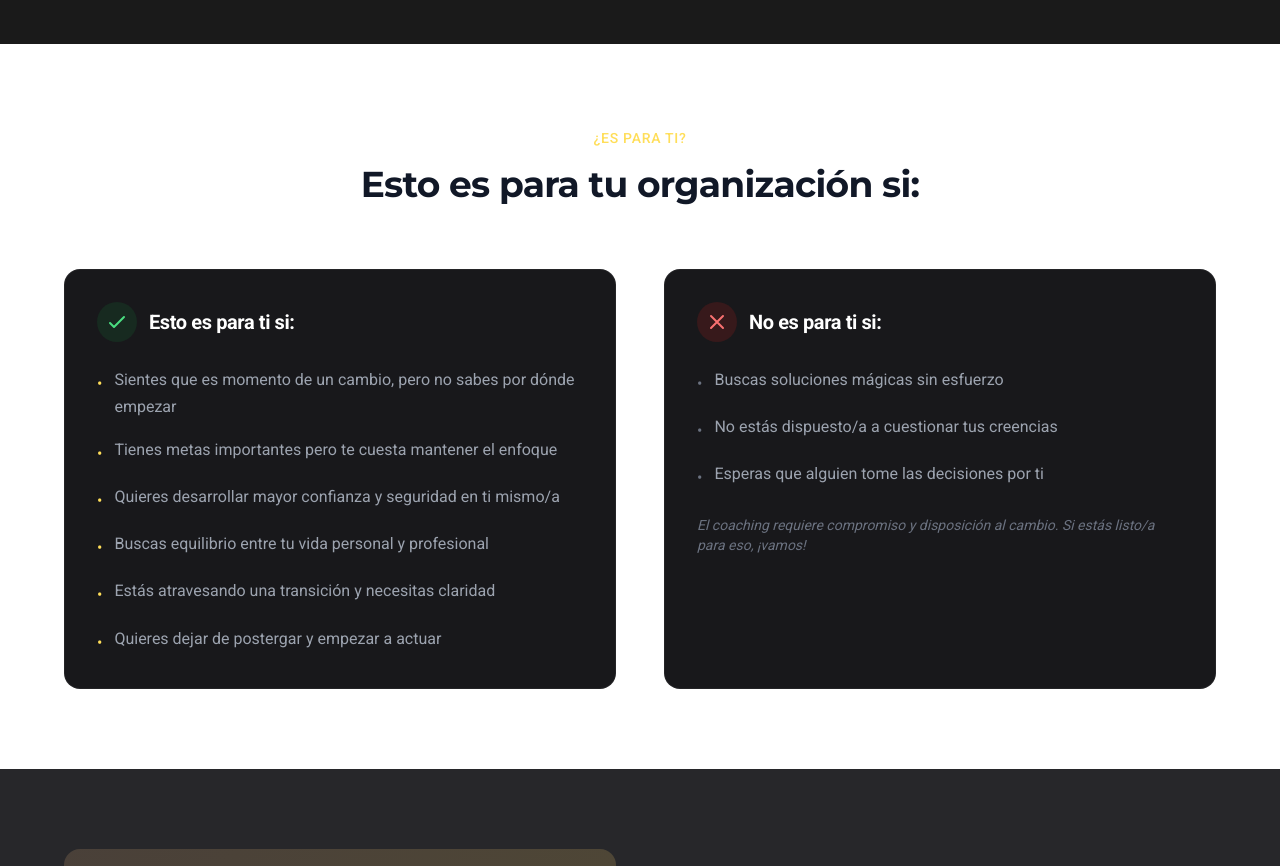
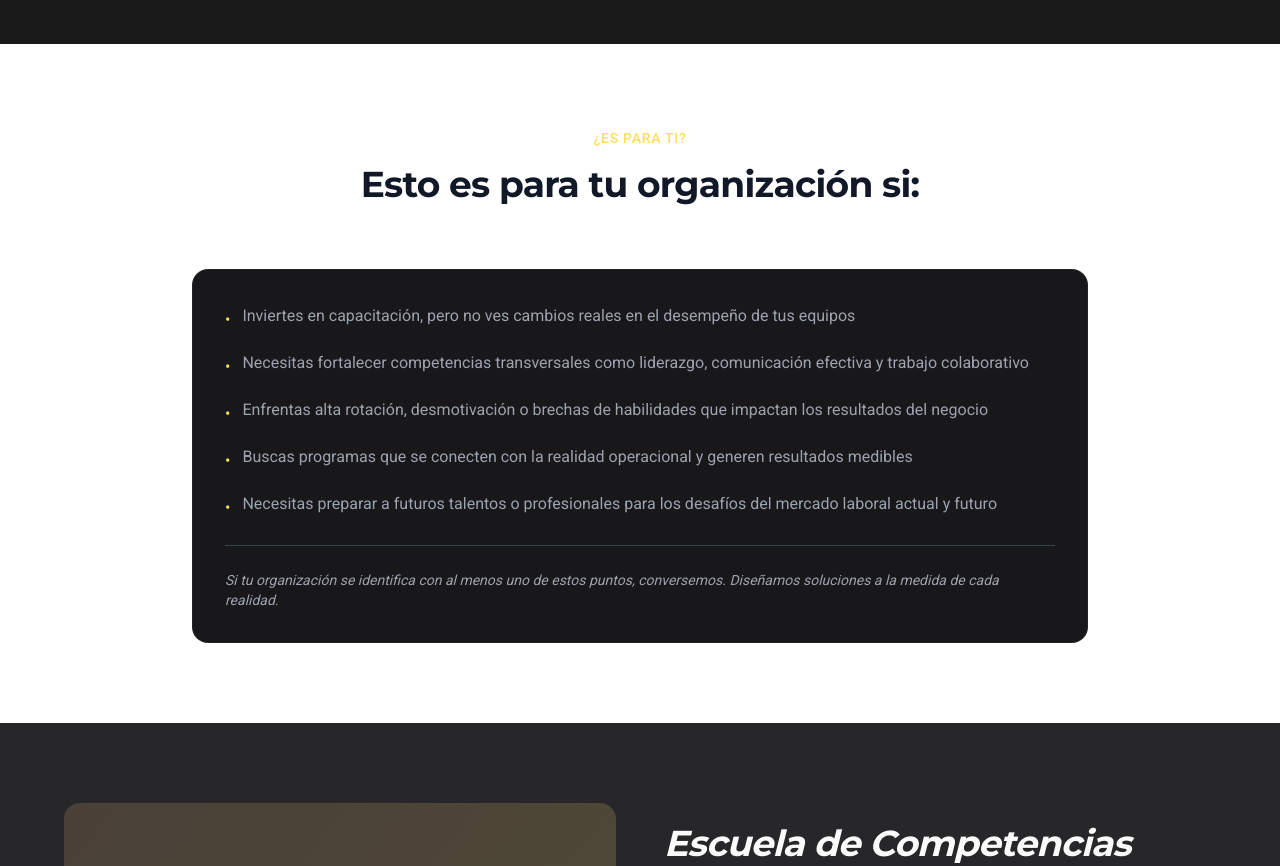
Before and after one commit to mauro6287-blip/alicia-morales-coach, a Next.js app: page / in a window 1280 px wide. Shown: the part 6160-7026 px from the top of the page. Built offline with nearby package versions, Linux system fonts and the light colour scheme.

Commit message:
Redesign ParaQuienEs section with single card and organization-focused content
Co-Authored-By: Claude Opus 4.6 <noreply@anthropic.com>

```diff
--- a/sections/ParaQuienEs.tsx
+++ b/sections/ParaQuienEs.tsx
@@ -3,24 +3,17 @@
 import ScrollReveal from "@/components/ScrollReveal";
 
 const perfilIdeal = [
-    "Sientes que es momento de un cambio, pero no sabes por dónde empezar",
-    "Tienes metas importantes pero te cuesta mantener el enfoque",
-    "Quieres desarrollar mayor confianza y seguridad en ti mismo/a",
-    "Buscas equilibrio entre tu vida personal y profesional",
-    "Estás atravesando una transición y necesitas claridad",
-    "Quieres dejar de postergar y empezar a actuar",
-];
-
-const noEsPara = [
-    "Buscas soluciones mágicas sin esfuerzo",
-    "No estás dispuesto/a a cuestionar tus creencias",
-    "Esperas que alguien tome las decisiones por ti",
+    "Inviertes en capacitación, pero no ves cambios reales en el desempeño de tus equipos",
+    "Necesitas fortalecer competencias transversales como liderazgo, comunicación efectiva y trabajo colaborativo",
+    "Enfrentas alta rotación, desmotivación o brechas de habilidades que impactan los resultados del negocio",
+    "Buscas programas que se conecten con la realidad operacional y generen resultados medibles",
+    "Necesitas preparar a futuros talentos o profesionales para los desafíos del mercado laboral actual y futuro",
 ];
 
 export default function ParaQuienEs() {
     return (
         <section id="para-quien" className="bg-white px-6 py-20">
-            <div className="mx-auto max-w-6xl">
+            <div className="mx-auto max-w-4xl">
                 {/* Header */}
                 <ScrollReveal>
                     <div className="mb-16 text-center">
@@ -35,31 +28,8 @@ export default function ParaQuienEs() {
                     </div>
                 </ScrollReveal>
 
-                <div className="grid gap-12 lg:grid-cols-2">
-                    {/* Para quién SÍ es */}
                 <ScrollReveal delay={100}>
-                        <div className="h-full rounded-2xl border border-white/5 bg-[#18181b] p-8">
-                            <div className="mb-6 flex items-center gap-3">
-                                <div className="flex h-10 w-10 items-center justify-center rounded-full bg-green-900/30 text-green-400">
-                                    <svg
-                                        className="h-6 w-6"
-                                        fill="none"
-                                        stroke="currentColor"
-                                        viewBox="0 0 24 24"
-                                    >
-                                        <path
-                                            strokeLinecap="round"
-                                            strokeLinejoin="round"
-                                            strokeWidth={2}
-                                            d="M5 13l4 4L19 7"
-                                        />
-                                    </svg>
-                                </div>
-                                <h3 className="text-xl font-semibold text-white">
-                                    Esto es para ti si:
-                                </h3>
-                            </div>
-
+                    <div className="rounded-2xl border border-white/5 bg-[#18181b] p-8">
                         <ul className="space-y-4">
                             {perfilIdeal.map((item, index) => (
                                 <li key={index} className="flex items-start gap-3">
@@ -68,50 +38,16 @@ export default function ParaQuienEs() {
                                 </li>
                             ))}
                         </ul>
-                        </div>
-                    </ScrollReveal>
 
-                    {/* Para quién NO es */}
-                    <ScrollReveal delay={250}>
-                        <div className="h-full rounded-2xl border border-white/5 bg-[#18181b] p-8">
-                            <div className="mb-6 flex items-center gap-3">
-                                <div className="flex h-10 w-10 items-center justify-center rounded-full bg-red-900/30 text-red-400">
-                                    <svg
-                                        className="h-6 w-6"
-                                        fill="none"
-                                        stroke="currentColor"
-                                        viewBox="0 0 24 24"
-                                    >
-                                        <path
-                                            strokeLinecap="round"
-                                            strokeLinejoin="round"
-                                            strokeWidth={2}
-                                            d="M6 18L18 6M6 6l12 12"
-                                        />
-                                    </svg>
-                                </div>
-                                <h3 className="text-xl font-semibold text-white">
-                                    No es para ti si:
-                                </h3>
-                            </div>
+                        <hr className="my-6 border-gray-700" />
 
-                            <ul className="space-y-4">
-                                {noEsPara.map((item, index) => (
-                                    <li key={index} className="flex items-start gap-3">
-                                        <span className="mt-1 text-gray-500">•</span>
-                                        <span className="text-gray-400">{item}</span>
-                                    </li>
-                                ))}
-                            </ul>
-
-                            <p className="mt-6 text-sm italic text-gray-500">
-                                El coaching requiere compromiso y disposición al cambio. Si estás
-                                listo/a para eso, ¡vamos!
+                        <p className="text-sm italic text-gray-400">
+                            Si tu organización se identifica con al menos uno de estos puntos, conversemos.
+                            Diseñamos soluciones a la medida de cada realidad.
                         </p>
                     </div>
                 </ScrollReveal>
             </div>
-            </div>
         </section>
     );
 }
```
Lines whose indentation alone changed are shown as unchanged.
